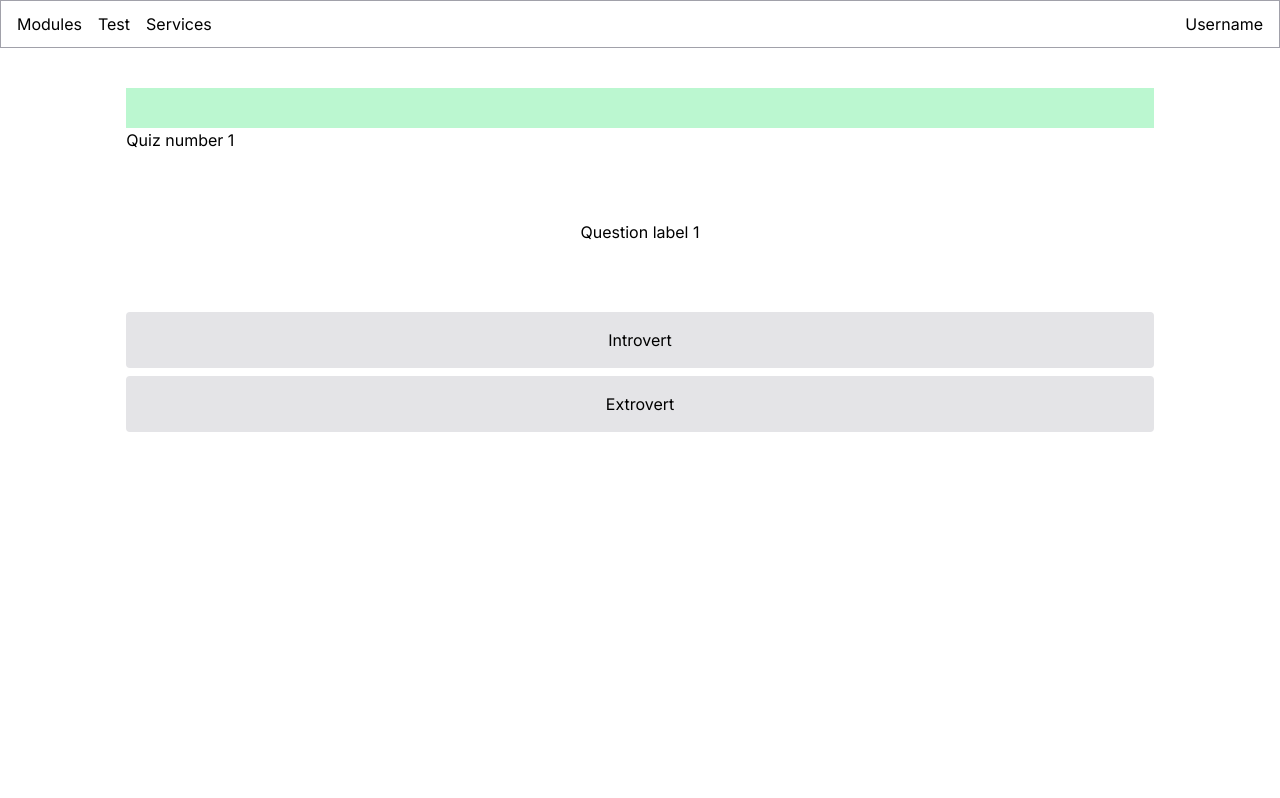
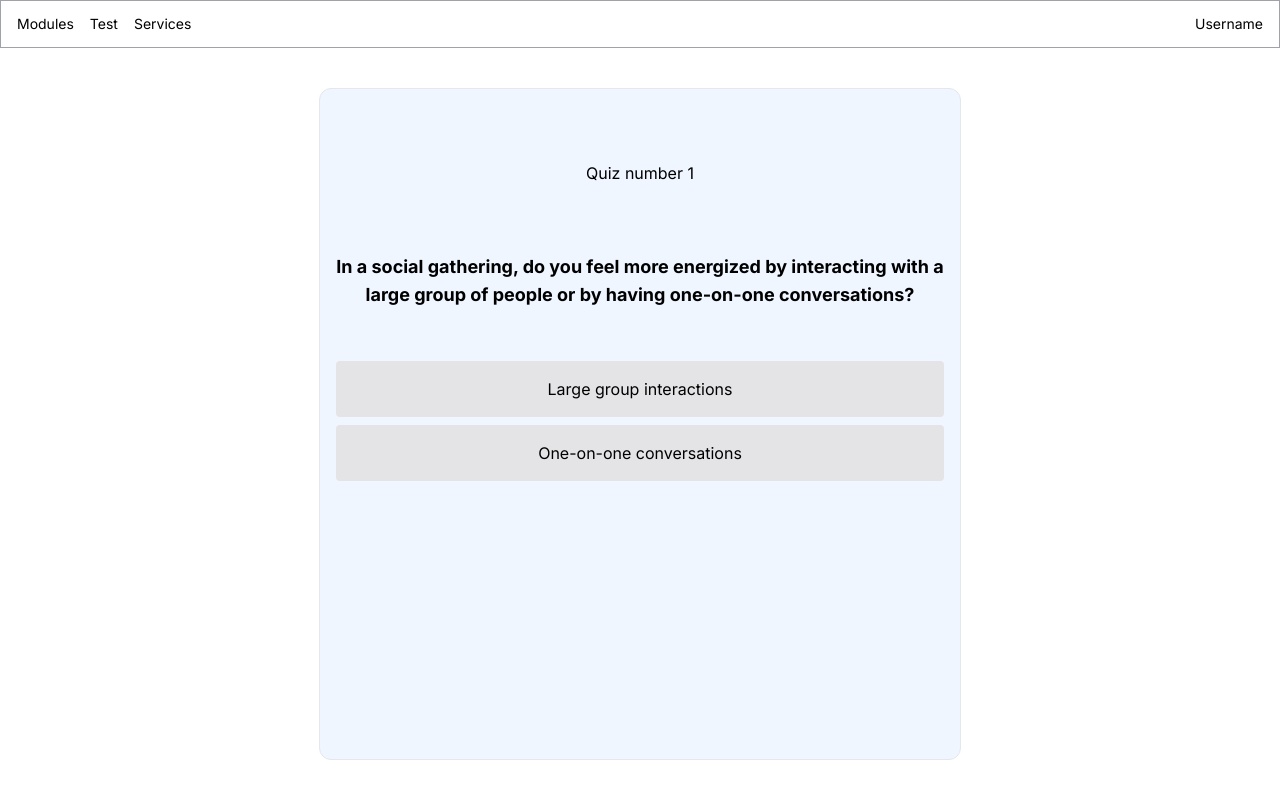
Before and after one commit to rianAnugrah/labsji, a Next.js app: page /personality-test in a window 1280 px wide. Built offline with nearby package versions, Linux system fonts and the light colour scheme.

Commit message:
Update Questions on Personality Test

```diff
--- a/app/components/shared/quiz/personality/personality-test.tsx
+++ b/app/components/shared/quiz/personality/personality-test.tsx
@@ -67,24 +67,26 @@ export default function PersonalityTest() {
     useEffect(() => { console.table(answer) }, [answer])
 
     return (
-        <div className='w-full h-full p-10 flex '>
+        <div className='w-2/3 h-full p-10 mx-auto flex'>
             <div className='w-20 h-full  flex items-center justify-center'>
                 {active !== 0 &&
 
-                    <button onClick={handlePrev} className='border p-2 bg-red-400 text-white'>Prev</button>
+                    <button onClick={handlePrev} className='border p-2 rounded bg-zinc-100 text-white'> <svg className='rotate-180' width="24px" height="24px" viewBox="0 0 24 24" fill="none" xmlns="http://www.w3.org/2000/svg">
+                        <path d="M10 7L15 12L10 17" stroke="#000000" stroke-width="1.5" stroke-linecap="round" stroke-linejoin="round" />
+                    </svg></button>
                 }
             </div>
 
-            <div className='w-full px-4'>
+            <div className='w-full p-4 border rounded-xl bg-blue-50'>
 
-                <div className='block w-full h-10 text-xl font-bold bg-green-200 leading-[40px] text-center text-green-700'>
+                <div className={`block w-full h-10 text-xl font-bold bg-blue-50 leading-[40px] text-center `}>
 
-                    {personality && active === questions.length - 1 && <h2>Your are {personality}!</h2>}
+                    {personality && active === questions.length - 1 && <h2 className='bg-blue-300 text-blue-700 rounded'>Your are {personality}!</h2>}
                 </div>
 
-                Quiz number {active + 1}
+                <p className='w-full my-4 text-center '>Quiz number {active + 1}</p>
 
-                <div className='w-full flex items-center justify-center text-center h-40'>{questions[active].label}</div>
+                <div className='w-full flex items-center justify-center text-center h-40 font-bold text-lg'>{questions[active].label}</div>
                 {/* <p>{questions[active].sublabel}</p> */}
 
                 <div className='flex flex-col gap-2 mb-5'>
@@ -104,7 +106,11 @@ export default function PersonalityTest() {
                 {
                     active !== questions.length - 1 && answer[active].answer &&
 
-                    <button onClick={handleNext} className='border p-2 bg-red-400 text-white'>Next</button>
+                    <button onClick={handleNext} className='border p-2 rounded bg-zinc-100 text-white'>
+                        <svg width="24px" height="24px" viewBox="0 0 24 24" fill="none" xmlns="http://www.w3.org/2000/svg">
+                            <path d="M10 7L15 12L10 17" stroke="#000000" stroke-width="1.5" stroke-linecap="round" stroke-linejoin="round" />
+                        </svg>
+                    </button>
                 }
             </div>
 
--- a/app/components/shared/quiz/personality/q-extrovert-introvert.ts
+++ b/app/components/shared/quiz/personality/q-extrovert-introvert.ts
@@ -1,55 +1,153 @@
 const questionsExtrovertIntrovert = [
     {
         id: 0,
-        label: "Question label 1",
-        sublabel: "Question sublabel 1",
+        label: "In a social gathering, do you feel more energized by interacting with a large group of people or by having one-on-one conversations?",
+        sublabel: "",
         answer: "",
         options: [
             {
-                option: "Introvert",
-                value: "i",
+                option: "Large group interactions",
+                value: "e",
             },
             {
-                option: "Extrovert",
-                value: "e",
+                option: "One-on-one conversations",
+                value: "i",
             },
 
         ]
     },
     {
         id: 1,
-
-        label: "Question label 2",
-        sublabel: "Question sublabel 2",
+        label: "How do you typically recharge after a busy day",
+        sublabel: "",
         answer: "",
-
         options: [
             {
-                option: "Introvert",
-                value: "i",
+                option: "Spending time with friends or engaging in social activities",
+                value: "e",
             },
             {
-                option: "Extrovert",
-                value: "e",
+                option: "Having some alone time to relax and unwind",
+                value: "i",
             },
 
         ]
     },
     {
         id: 2,
-
-        label: "Question label 3",
-        sublabel: "Question sublabel 3",
+        label: "When facing a challenge, do you prefer brainstorming ideas with others or working through it independently?",
+        sublabel: "",
         answer: "",
-
         options: [
             {
-                option: "Introvert",
+                option: "Brainstorming with others",
+                value: "e",
+            },
+            {
+                option: "Working through it independently",
                 value: "i",
             },
+
+        ]
+    },
+    {
+        id: 3,
+        label: "In your free time, do you find yourself seeking out social events and gatherings or enjoying quieter activities at home?",
+        sublabel: "",
+        answer: "",
+        options: [
             {
-                option: "Extrovert",
+                option: "Social events and gatherings",
                 value: "e",
+            },
+            {
+                option: "Quieter activities at home",
+                value: "i",
+            },
+
+        ]
+    },
+    {
+        id: 4,
+        label: "How do you feel about small talk",
+        sublabel: "",
+        answer: "",
+        options: [
+            {
+                option: "Enjoy it and find it easy to engage in",
+                value: "e",
+            },
+            {
+                option: "Find it somewhat awkward or draining",
+                value: "i",
+            },
+
+        ]
+    },
+    {
+        id: 5,
+        label: "When making decisions, do you rely more on your own instincts and feelings or seek input from others?",
+        sublabel: "",
+        answer: "",
+        options: [
+            {
+                option: "Rely on own instincts and feelings",
+                value: "e",
+            },
+            {
+                option: "Seek input from others",
+                value: "i",
+            },
+
+        ]
+    },
+    {
+        id: 6,
+        label: "How do you handle new and unfamiliar situations?",
+        sublabel: "",
+        answer: "",
+        options: [
+            {
+                option: "Embrace them with enthusiasm",
+                value: "e",
+            },
+            {
+                option: "Approach them with caution",
+                value: "i",
+            },
+
+        ]
+    },
+    {
+        id: 7,
+        label: "In a work or team setting, do you prefer open office spaces and collaboration or individual workspaces?",
+        sublabel: "",
+        answer: "",
+        options: [
+            {
+                option: "Open office spaces and collaboration",
+                value: "e",
+            },
+            {
+                option: " Individual workspaces ",
+                value: "i",
+            },
+
+        ]
+    },
+    {
+        id: 8,
+        label: "How do you typically respond to being the focal point in a group setting?",
+        sublabel: "",
+        answer: "",
+        options: [
+            {
+                option: "Embrace it and feel at ease",
+                value: "e",
+            },
+            {
+                option: " Prefer to avoid being the center of attention",
+                value: "i",
             },
 
         ]
--- a/app/components/ui/navbar-menu.tsx
+++ b/app/components/ui/navbar-menu.tsx
@@ -31,7 +31,7 @@ export const MenuItem = ({
     <div onMouseEnter={() => setActive(item)} className="relative ">
       <motion.p
         transition={{ duration: 0.3 }}
-        className="cursor-pointer text-black hover:opacity-[0.9] dark:text-white"
+        className="cursor-pointer text-black hover:opacity-[0.9] dark:text-white text-sm"
       >
         {item}
       </motion.p>
```
